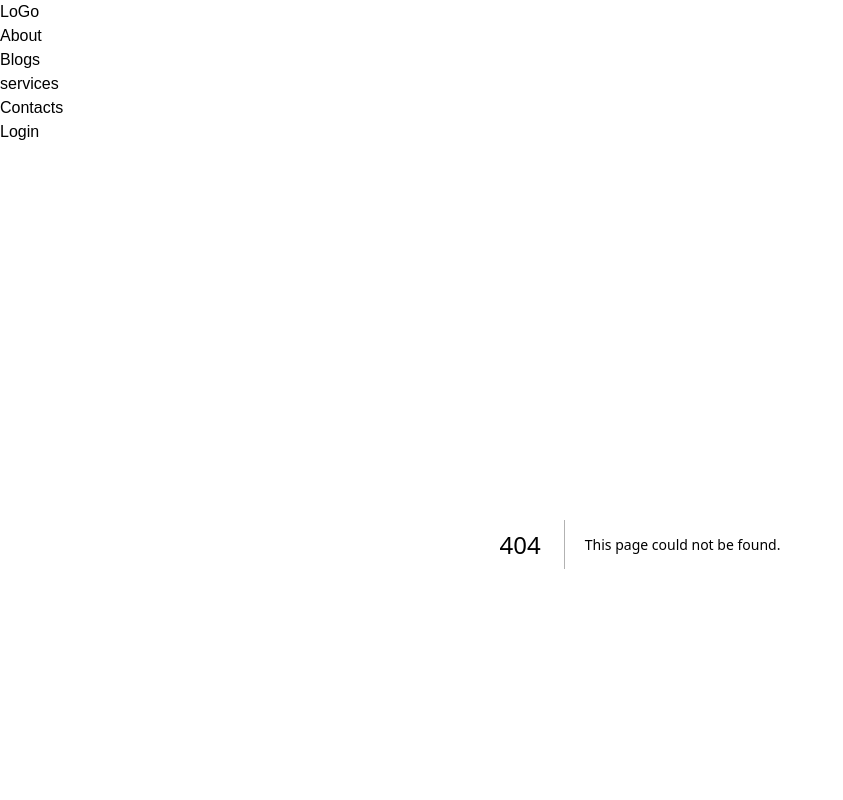
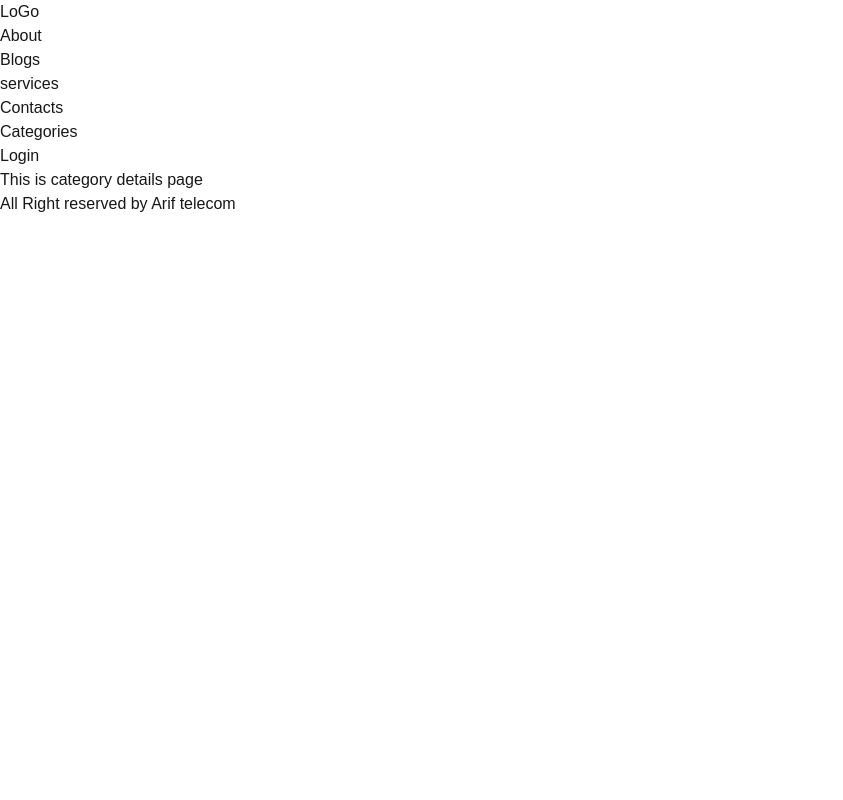
Before and after one commit to Arif-Islam21/next-js, a Next.js app: page /categories in a window 1280 px wide. Before the commit this address had no page. Shown: the top 800 px of the page, without its empty margins (0-843 px from the left). Built offline with nearby package versions, Linux system fonts and the light colour scheme.

Commit message:
learned catch all segment

```diff
--- a/src/Components/Navbar.jsx
+++ b/src/Components/Navbar.jsx
@@ -27,6 +27,10 @@ export default function Navbar() {
     {
       title: "Contacts",
       path: "/Contacts",
+    },
+    {
+      title: "Categories",
+      path: "/categories",
     },
   ];
 
--- /dev/null
+++ b/src/app/categories/[...features]/page.jsx
@@ -0,0 +1,7 @@
+export default function categoryesDetails({ params }) {
+  if (params.features.length == 3) {
+    return <div>{params.features[2]}</div>;
+  }
+
+  return <div>This is category details page</div>;
+}
--- /dev/null
+++ b/src/app/categories/page.jsx
@@ -0,0 +1,5 @@
+import React from "react";
+
+export default function categoriesPage() {
+  return <div>categories page</div>;
+}
```
